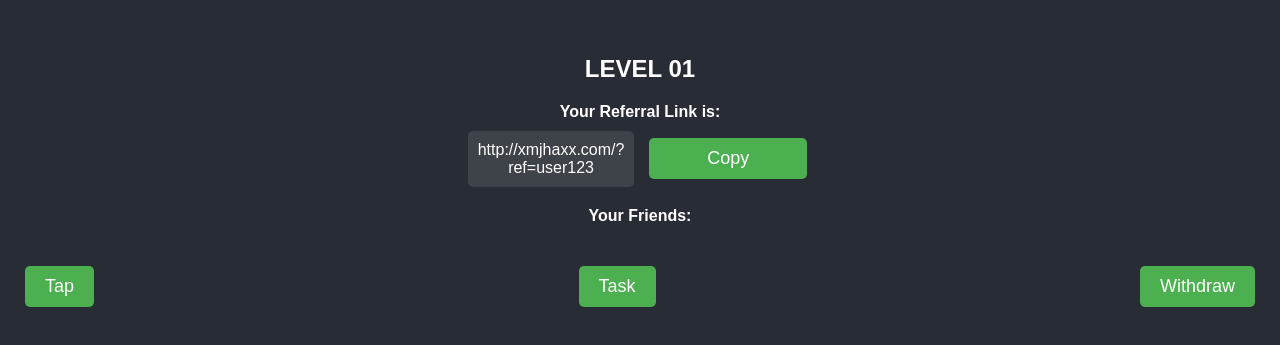
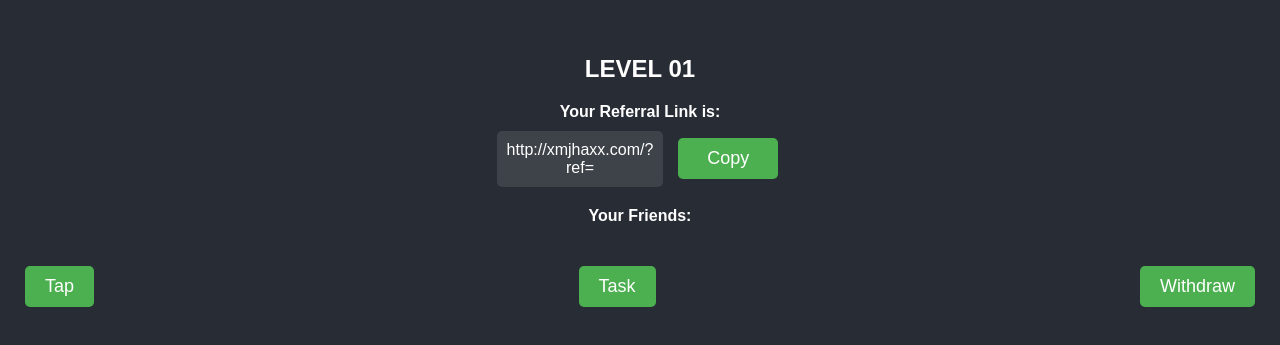
Before and after one commit to juwel20/AppleCoin, a plain HTML site: page reffer.html in a window 1280 px wide. Shown: the part 217-562 px from the top of the page. Drawn offline with Linux system fonts and the light colour scheme.

Commit message:
Update reffer.html

```diff
--- a/reffer.html
+++ b/reffer.html
@@ -36,12 +36,10 @@
     </div>
 
     <script>
-        // Example user ID for this session (you can generate this or retrieve from a server)
-        let currentUserID = 'user123'; // This would ideally come from a backend or login session
-
-        // Function to get referral code (based on user ID)
+        // Function to get referral code from URL
         function getReferralCode() {
-            return currentUserID;
+            const urlParams = new URLSearchParams(window.location.search);
+            return urlParams.get('ref'); // Get the referral code from the URL
         }
 
         // Display the referral link with the user's unique code
@@ -84,19 +82,20 @@
         }
 
         // Simulate adding a friend (for demo purposes)
-        // In real-world usage, this would happen when someone signs up using the referral link
         function simulateFriendSignup(friendName) {
             addFriend(friendName);
             displayFriends(); // Update the UI with the new friend
         }
 
+        // Check for referral code when page loads
+        const referralCode = getReferralCode();
+        if (referralCode) {
+            // Simulate the friend signup using the referral code (username)
+            simulateFriendSignup(referralCode);
+        }
+
         // Initialize the page
         displayFriends();
-
-        // For demo, simulate a new friend sign-up
-        // In a real app, this would be triggered when someone uses the referral link
-        // Uncomment below line to simulate adding a new friend
-        // simulateFriendSignup('NewFriend');
     </script>
 </body>
 </html>
```
